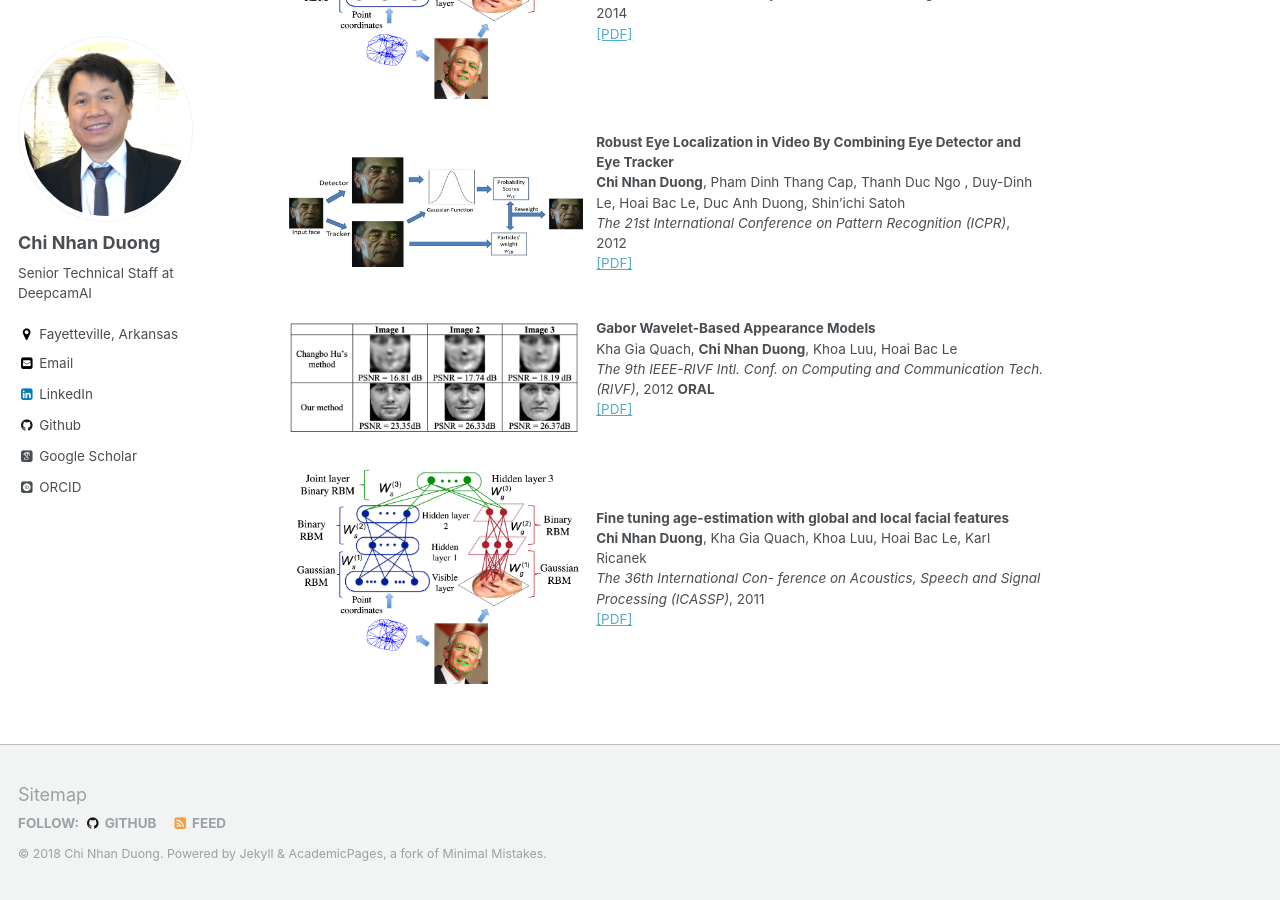
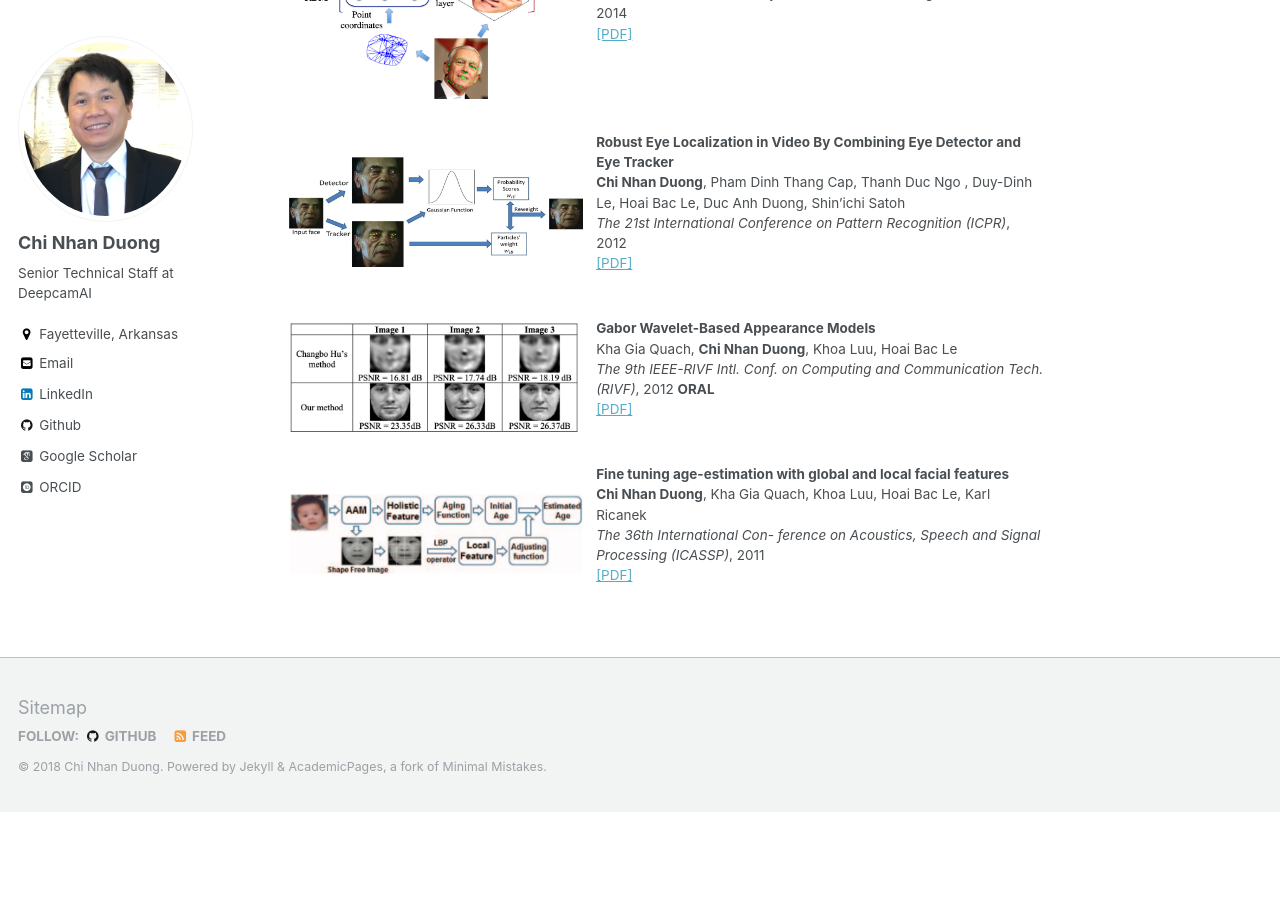
Before and after one commit to dcnhan/dcnhan.github.io, a Jekyll site: the page built from _pages/publications.md, in a window 1280 px wide and 900 px high, scrolled down 3211 px. Built offline with Jekyll 4.4.1, drawn with Linux system fonts in a browser that asks for light colours; some web fonts are replaced; after the commit the page ends 4023 px from its top, so only the background shows below that.

Commit message:
Build website

```diff
--- a/_pages/publications.md
+++ b/_pages/publications.md
@@ -140,7 +140,7 @@ author_profile: true
 	<a href="https://ieeexplore.ieee.org/abstract/document/6169865/">[PDF]</a>
 	</p></td></table>
 <table width="1200" align="center" border="0">
-	<td width="40%" valign="top" align="center"><img src="/images/featured_DAMs.png" alt="thumbnail" width="300" height="240" style="border-style: none"></td>
+	<td width="40%" valign="top" align="center"><img src="/images/featured_Local_Global_AgeEstimation.jpg" alt="thumbnail" width="300" height="240" style="border-style: none"></td>
 	<td width="60%" valign="top"><p><heading><strong>Fine tuning age-estimation with global and local facial features</strong></heading><br>
 	<strong> Chi Nhan Duong</strong>, Kha Gia Quach, Khoa Luu, Hoai Bac Le, Karl Ricanek<br>
     <em>The 36th International Con- ference on Acoustics, Speech and Signal Processing (ICASSP)</em>, 2011 <br>
```
Also changed, not shown: images/featured_Local_Global_AgeEstimation.jpg (added).
